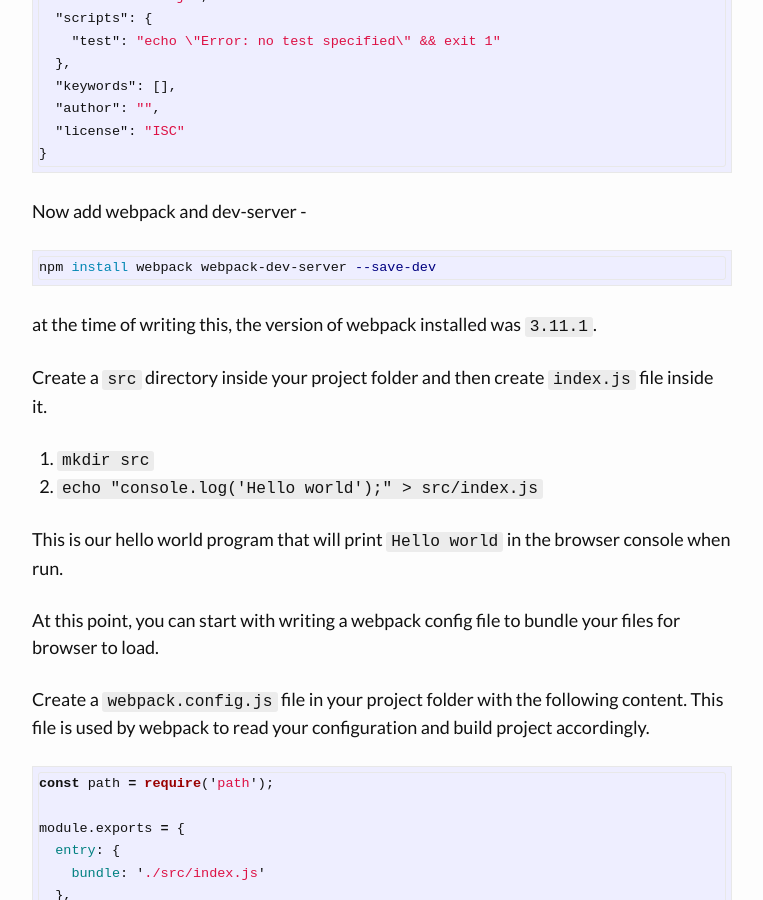
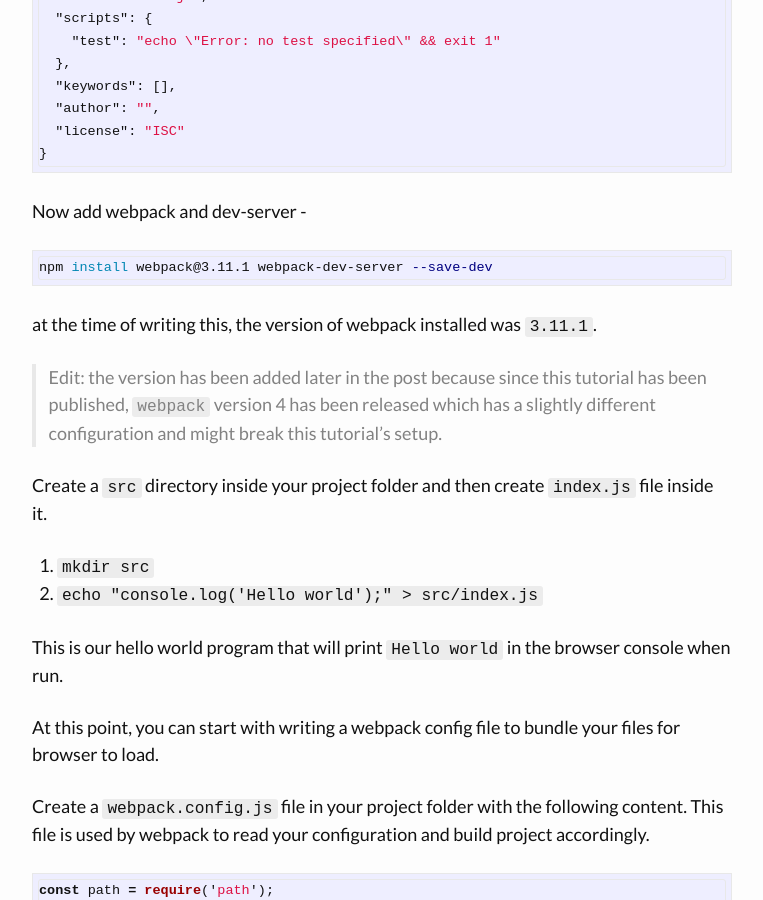
Before and after one commit to brijeshb42/brijeshb42.github.io, a Jekyll site: the page built from _posts/2018-02-22-setup-javascript-webpack-project.md, in a window 1280 px wide and 900 px high, scrolled down 2250 px. Shown: the whole window, without its empty margins (258-1021 px from the left). Built offline with Jekyll 4.4.1, drawn with Linux system fonts in a browser that asks for light colours; comment, search, counter and statistics services are not loaded.

Commit message:
Update 2018-02-22-setup-javascript-webpack-project.md

````diff
--- a/_posts/2018-02-22-setup-javascript-webpack-project.md
+++ b/_posts/2018-02-22-setup-javascript-webpack-project.md
@@ -67,10 +67,12 @@
 Now add webpack and dev-server -
 
 ```bash
-npm install webpack webpack-dev-server --save-dev
+npm install webpack@3.11.1 webpack-dev-server --save-dev
 ```
 
 at the time of writing this, the version of webpack installed was `3.11.1`.
+
+> Edit: the version has been added later in the post because since this tutorial has been published, `webpack` version 4 has been released which has a slightly different configuration and might break this tutorial's setup.
 
 Create a `src` directory inside your project folder and then create `index.js` file inside it.
 
````
